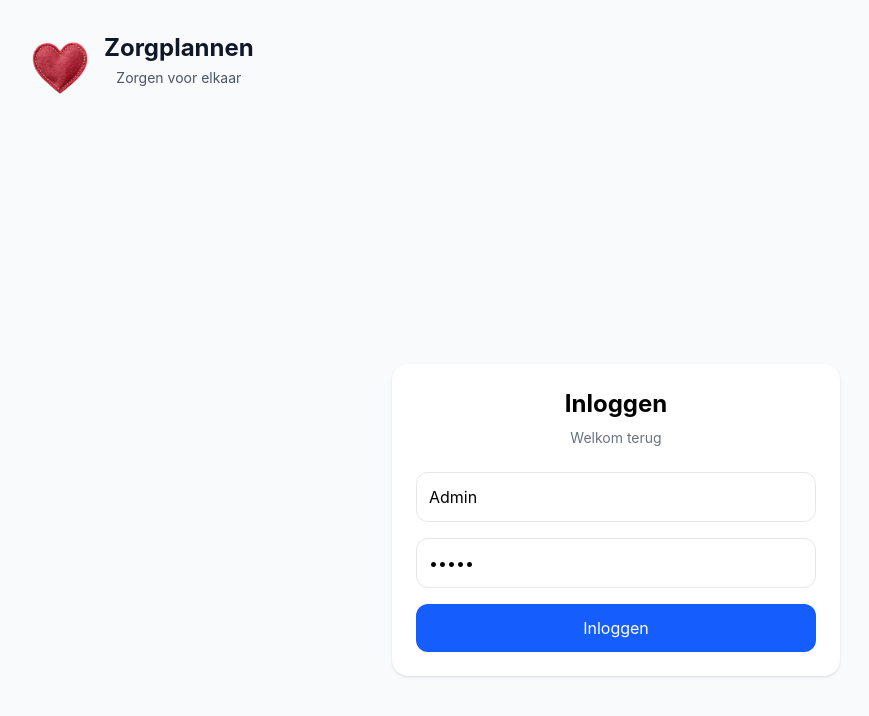
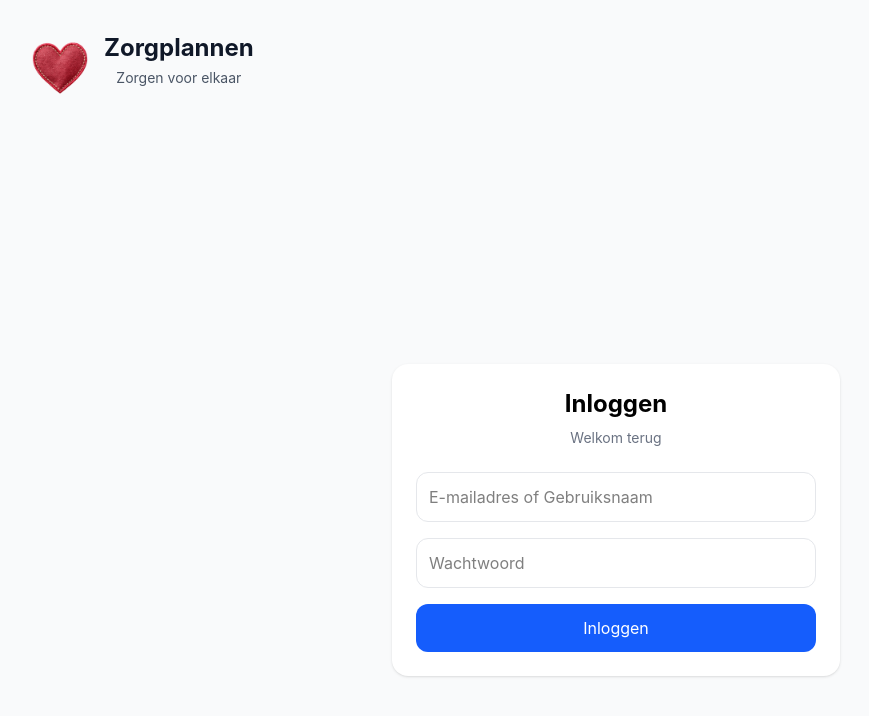
Before and after one commit to Aspheles/care-plan-ai, a React (Vite) app: page / in a window 1280 px wide. Shown: the top 716 px of the page, without its empty margins (24-893 px from the left). Built offline with nearby package versions, Linux system fonts and the light colour scheme.

Commit message:
Separated login form into own component

```diff
--- /dev/null
+++ b/src/components/auth/LoginForm.tsx
@@ -0,0 +1,64 @@
+import Editable from '../ui/Editable';
+import Button from '../ui/Button';
+import { useState } from 'react';
+import { type Error, type FormLoginData } from '../../types/interface';
+
+interface LoginFormProps {
+  handleLogin: (
+    event: React.ChangeEvent<HTMLFormElement>,
+    data: FormLoginData,
+  ) => void;
+
+  error: Error;
+}
+
+const LoginForm = ({ handleLogin, error }: LoginFormProps) => {
+  const [formData, setFormData] = useState<FormLoginData>({
+    username: '',
+    password: '',
+  });
+
+  return (
+    <form
+      onSubmit={(event) => handleLogin(event, { ...formData })}
+      className='space-y-4'
+    >
+      <div>
+        <Editable
+          name='email'
+          type='text'
+          placeholder='E-mailadres of Gebruiksnaam'
+          value={formData.username}
+          onChange={(e) =>
+            setFormData((prev) => ({ ...prev, username: e.target.value }))
+          }
+          className='w-full p-3 rounded-xl border border-gray-200 focus:outline-none focus:ring-2 focus:ring-blue-500'
+        />
+      </div>
+
+      <div>
+        <Editable
+          name='password'
+          type='password'
+          placeholder='Wachtwoord'
+          value={formData.password}
+          onChange={(e) =>
+            setFormData((prev) => ({ ...prev, password: e.target.value }))
+          }
+          className='w-full p-3 rounded-xl border border-gray-200 focus:outline-none focus:ring-2 focus:ring-blue-500'
+        />
+      </div>
+
+      {error.state && <p className='text-red-500'>* {error.text}</p>}
+
+      <Button
+        type='submit'
+        className='w-full bg-blue-600 text-white p-3 rounded-xl cursor-pointer'
+      >
+        Inloggen
+      </Button>
+    </form>
+  );
+};
+
+export default LoginForm;
--- a/src/pages/Login.tsx
+++ b/src/pages/Login.tsx
@@ -1,60 +1,61 @@
 import { useState } from 'react';
 import { useNavigate } from 'react-router-dom';
-import Button from '../components/ui/Button';
-import Editable from '../components/ui/Editable';
+import Loading from '../components/ui/LoadingState';
+import { type Error, type FormLoginData } from '../types/interface';
+import LoginForm from '../components/auth/LoginForm';
 
 const Login = () => {
+  const [isLoading, setIsLoading] = useState<boolean>(false);
+  const [error, setError] = useState<Error>({ state: false, text: '' });
+
   const navigate = useNavigate();
 
-  const [email, setEmail] = useState('Admin');
-  const [password, setPassword] = useState('Admin');
-
-  const handleLogin = (e: React.FormEvent) => {
+  const handleLogin = async (
+    e: React.ChangeEvent<HTMLFormElement>,
+    { username, password }: FormLoginData,
+  ) => {
     e.preventDefault();
 
-    if (!email || !password) return;
+    if (!username && !password) {
+      setError({ state: true, text: 'Voer gebruiksnaam en wachtwoord in' });
+
+      return;
+    }
+
+    if (!username) {
+      setError({ state: true, text: 'Voer gebruiksnaam in' });
+
+      return;
+    }
+
+    if (!password) {
+      setError({ state: true, text: 'Voer wachtwoord in' });
+
+      return;
+    }
+
+    setIsLoading(true);
+
+    await new Promise((res) => setTimeout(res, 2000));
+
+    setIsLoading(false);
 
     navigate('/dashboard');
   };
 
   return (
-    <div className='min-h-screen flex items-center justify-center bg-gray-50 p-4'>
-      <div className='w-full max-w-md bg-white p-6 rounded-2xl shadow-sm'>
-        <h1 className='text-2xl font-bold mb-2 text-center'>Inloggen</h1>
+    <div className='min-h-screen flex items-center justify-center'>
+      {!isLoading ? (
+        <div className='w-full max-w-md bg-white p-6 rounded-2xl shadow-sm'>
+          <h1 className='text-2xl font-bold mb-2 text-center'>Inloggen</h1>
 
-        <p className='text-sm text-gray-500 mb-6 text-center'>Welkom terug</p>
+          <p className='text-sm text-gray-500 mb-6 text-center'>Welkom terug</p>
 
-        <form onSubmit={handleLogin} className='space-y-4'>
-          <div>
-            <Editable
-              name='email'
-              type='text'
-              placeholder='E-mailadres of Gebruiksnaam'
-              value={email}
-              onChange={(e) => setEmail(e.target.value)}
-              className='w-full p-3 rounded-xl border border-gray-200 focus:outline-none focus:ring-2 focus:ring-blue-500'
-            />
-          </div>
-
-          <div>
-            <Editable
-              name='password'
-              type='password'
-              placeholder='Wachtwoord'
-              value={password}
-              onChange={(e) => setPassword(e.target.value)}
-              className='w-full p-3 rounded-xl border border-gray-200 focus:outline-none focus:ring-2 focus:ring-blue-500'
-            />
-          </div>
-
-          <Button
-            type='submit'
-            className='w-full bg-blue-600 text-white p-3 rounded-xl cursor-pointer'
-          >
-            Inloggen
-          </Button>
-        </form>
-      </div>
+          <LoginForm handleLogin={handleLogin} error={error} />
+        </div>
+      ) : (
+        <Loading text='Logging user in...' />
+      )}
     </div>
   );
 };
```
Also changed, not shown: src/types/interface.ts (+10 -0 lines).
